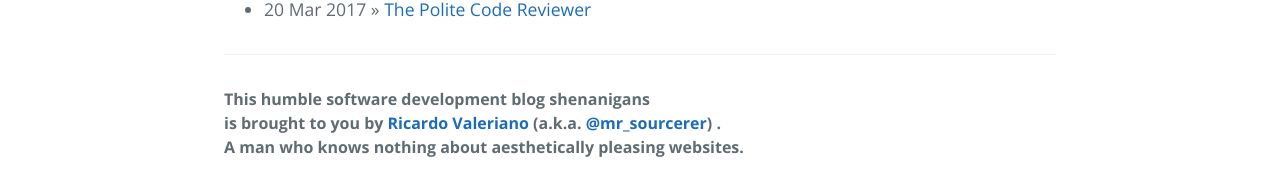
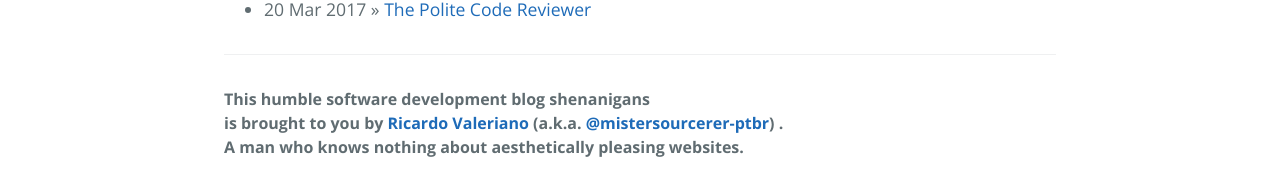
Before and after one commit to mistersourcerer/blog, a Jekyll site: the page built from index.html, in a window 1280 px wide. Shown: the part 433-629 px from the top of the page. Built offline with Jekyll 4.4.1, drawn with Linux system fonts in a browser that asks for light colours; the list of posts is cut into pages by our own code.

Commit message:
Add youtube reference. Let's make it count.

```diff
--- a/_config.yml
+++ b/_config.yml
@@ -8,6 +8,7 @@ author:
   name: Ricardo Valeriano
   url: https://github.com/mistersourcerer
   twitter: https://twitter.com/mr_sourcerer
+  youtube: https://youtube.com/@mistersourcerer-ptbr
 
 plugins:
   - jekyll-paginate
--- a/_includes/page-footer.html
+++ b/_includes/page-footer.html
@@ -3,7 +3,7 @@
     This humble software development blog shenanigans<br />
     is brought to you by
     <a href="{{ site.author.url }}" target="_blank">{{ site.author.name }}</a>
-    (a.k.a. <a href="{{ site.author.twitter }}" target="_blank">@mr_sourcerer</a>)
+    (a.k.a. <a href="{{ site.author.youtube }}" target="_blank">@mistersourcerer-ptbr</a>)
     .<br />
     A man who knows nothing about aesthetically pleasing websites.
   </span>
```
